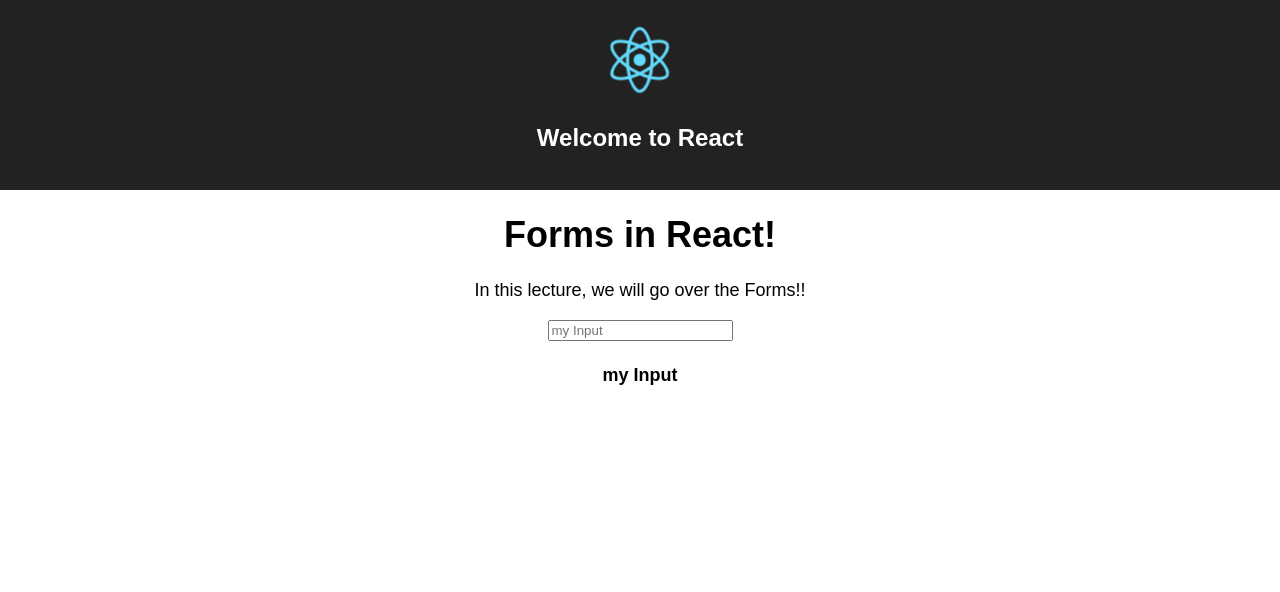
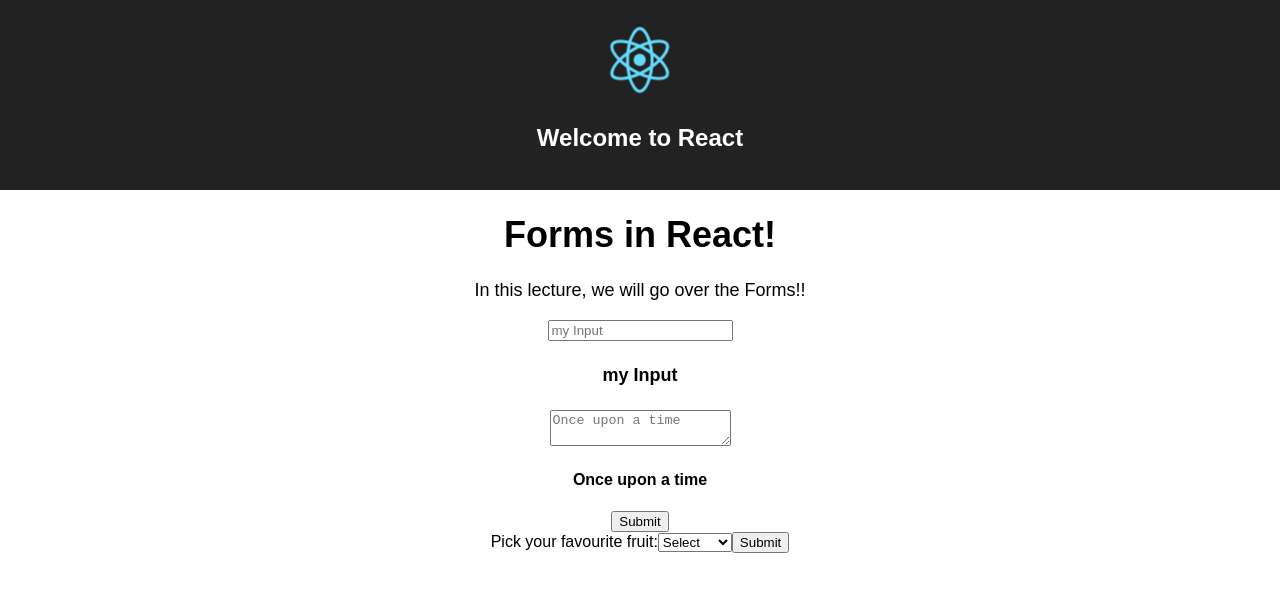
Before and after one commit to nileshgulia1/React-compo, a React (Create React App) app: page / in a window 1280 px wide. Shown: the top 592 px of the page. Built offline with nearby package versions, Linux system fonts and the light colour scheme.

Commit message:
updated forms

```diff
--- a/src/App.js
+++ b/src/App.js
@@ -23,6 +23,8 @@ class App extends Component {
         }
         <Header />
         <Content />
+      <EsaayComponent />
+        <FormFlavor />
       </div>
     );
   }
@@ -84,6 +86,78 @@ class MyInputComponent extends Component{
     );
   }
 }
+class EsaayComponent extends Component{
+  constructor(props){
+    super(props);
+    this.state={
+      value: 'Once upon a time'
+    };
+    this.handleChange=this.handleChange.bind(this);
+    this.handleSubmit=this.handleSubmit.bind(this);
+  }
+  handleChange(e){
+    this.setState({value: e.target.value});
+  }
+  handleSubmit(e){
+    alert(this.state.value);
+    e.preventDefault();
+  }
+  render(){
+    return(
+      <form onSubmit={this.handleSubmit}>
+      <textarea placeholder={this.state.value} onChange={this.handleChange} />
+      <h4>{this.state.value}</h4>
+      <button type="submit">Submit</button>
+
+      </form>
+
+    );
+  }
+}
+class FormFlavor extends Component{
+  constructor(props){
+    super(props);
+    this.state={
+      value: 'myfruit'
+    };
+    this.handleChange=this.handleChange.bind(this);
+    this.handleSubmit=this.handleSubmit.bind(this);
+  }
+  handleChange(e){
+    this.setState({value: e.target.value});{/*for updation of value(state)*/}
+  }
+  handleSubmit(e){
+    alert("The Flavour you selected is " + this.state.value.toUpperCase());
+    e.preventDefault();
+  }
+  render(){
+    return(
+      <form onSubmit={this.handleSubmit}>
+      <label>
+      Pick your favourite fruit:
+      <select onChange={this.handleChange}>
+      <option value="select">Select</option>
+      <option value="grapefruit">grapes</option>
+        <option value="banaanafruit">bannana</option>
+          <option value="applefruit">apple</option>
+            <option value="chikufruit">chiku</option>
+            </select>
+
+
+
+
+
+      </label>
+      <button type="submit">Submit</button>
+
+      </form>
+
+    );
+  }
+}
+
+
+
 
 
 
```
